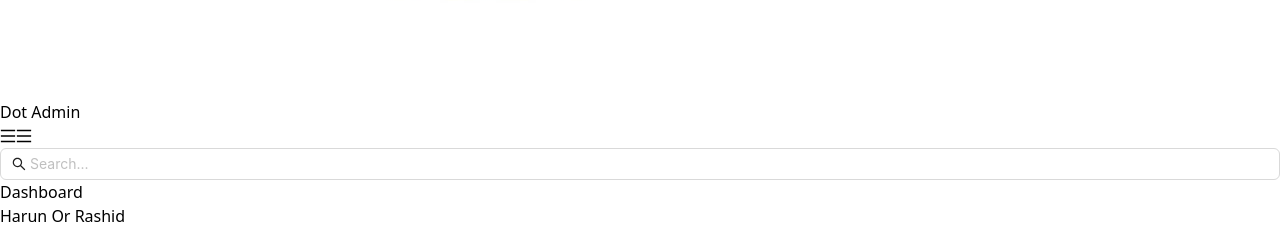
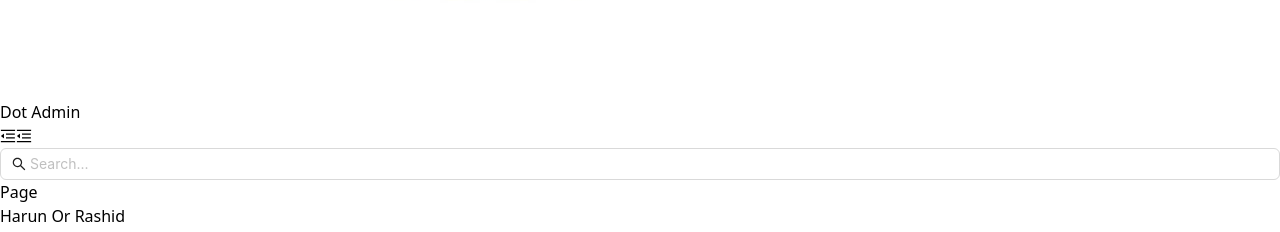
Before and after one commit to harun708280/SalesDashboard-DotPro...., a React (Vite) app in the folder sales-dashboard/: page / in a window 1280 px wide. Shown: the part 880-1112 px from the top of the page. Built offline with nearby package versions, Linux system fonts and the light colour scheme.

Commit message:
toggole stander button add

```diff
--- a/sales-dashboard/src/components/TopHeader.jsx
+++ b/sales-dashboard/src/components/TopHeader.jsx
@@ -4,7 +4,8 @@ import {
   MenuOutlined,
   SearchOutlined,
   LogoutOutlined,
-  UserOutlined,
+  MenuUnfoldOutlined,
+  MenuFoldOutlined,
 } from "@ant-design/icons";
 import { useLocation, useNavigate } from "react-router-dom";
 import Cookies from "js-cookie";
@@ -15,7 +16,7 @@ const TopHeader = ({ collapsed, setCollapsed, visible, setVisible }) => {
 
   const getTitleFromPath = (pathname) => {
     switch (pathname) {
-      case "/":
+      case "/dashboard":
         return "Dashboard";
       case "/faq":
         return "FAQ";
@@ -67,24 +68,31 @@ const TopHeader = ({ collapsed, setCollapsed, visible, setVisible }) => {
           onClick={() => setCollapsed(!collapsed)}
           className="hidden lg:flex text-blue-600 bg-gray-100 h-10 w-10 items-center justify-center rounded-full text-xl"
         >
-          <MenuOutlined />
+          {collapsed ? <MenuUnfoldOutlined /> : <MenuFoldOutlined />}
         </button>
 
         <button
           onClick={() => setVisible(true)}
           className="flex lg:hidden text-blue-600 bg-gray-100 h-10 w-10 items-center justify-center rounded-full text-xl"
         >
-          <MenuOutlined />
+          {visible ? <MenuUnfoldOutlined /> : <MenuFoldOutlined />}
         </button>
 
+        <div className="hidden md:block">
           <Input
             placeholder="Search..."
-          prefix={<SearchOutlined />}
-          className="w-32 hidden sm:w-56 bg-gray-100"
+            prefix={<SearchOutlined className="text-gray-400" />}
+            className="bg-gray-100 rounded-md border border-transparent focus:border-blue-500 focus:ring-1 focus:ring-blue-500
+             w-40  md:w-56 lg:w-64
+             text-sm
+             placeholder-gray-500
+             transition
+             "
           />
         </div>
+      </div>
 
-      <h2 className="text-lg font-semibold text-gray-800 hidden md:block">
+      <h2 className="text-lg  font-semibold text-gray-800 hidden lg:block">
         {pageTitle}
       </h2>
 
@@ -93,7 +101,7 @@ const TopHeader = ({ collapsed, setCollapsed, visible, setVisible }) => {
           <div className="font-medium">{user.name}</div>
           <div className="text-xs text-gray-500">{user.email}</div>
         </div>
-        <Dropdown overlay={menu}  placement="bottomRight">
+        <Dropdown overlay={menu} placement="bottomRight">
           <Avatar style={{ backgroundColor: "#1890ff" }} size="large">
             {user.name.charAt(0)}
           </Avatar>
```
Lines whose indentation alone changed are shown as unchanged.
